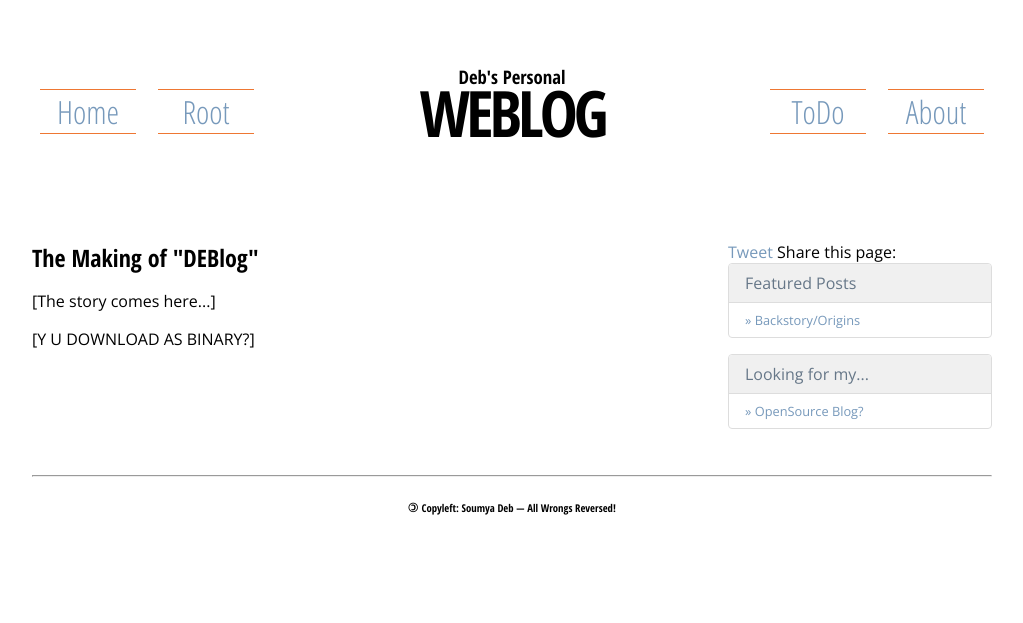
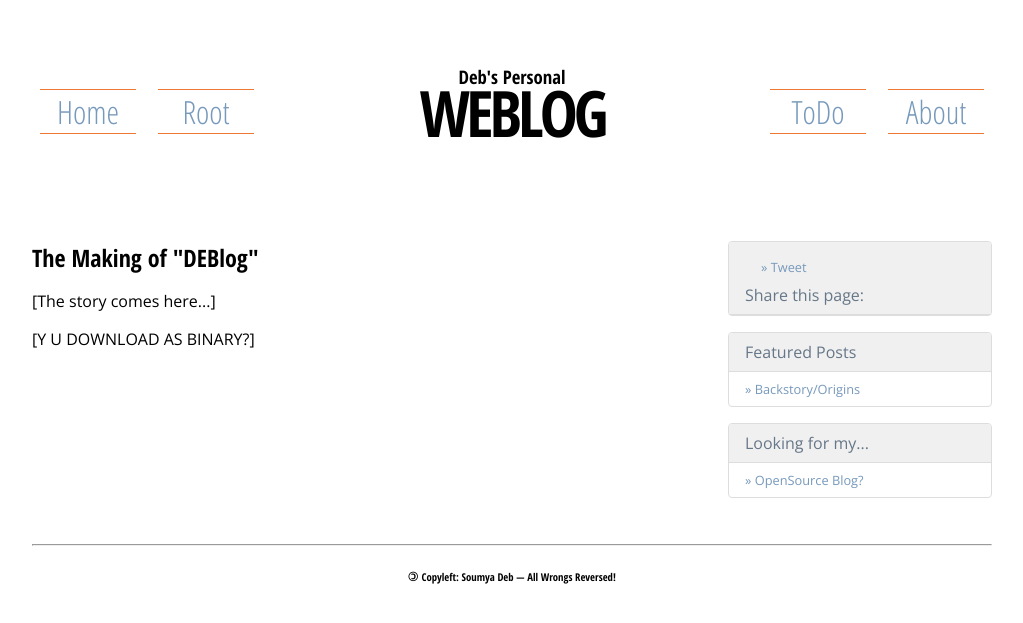
Before and after one commit to debloper/flog, a Jekyll site: the page built from _posts/2012-05-25-makingOf.html, in a window 1280 px wide. Shown: the top 623 px of the page, without its empty margins (128-1151 px from the left). Built offline with Jekyll 4.4.1, drawn with Linux system fonts in a browser that asks for light colours; comment, search, counter and statistics services are not loaded.

Commit message:
Obvious mistake is obvious!

```diff
--- a/_layouts/template.html
+++ b/_layouts/template.html
@@ -61,7 +61,7 @@ ASCII art, in here -->
 		<article>
 {{ content }}
 		</article><aside>
-			<div class="sidebox share">
+			<div class="portal share">
 				<div>
 					<a href="https://twitter.com/share" class="twitter-share-button" data-via="Debloper" data-size="large" data-count="none" data-hashtags="DEBlog">Tweet</a>
 					Share this page:
```
